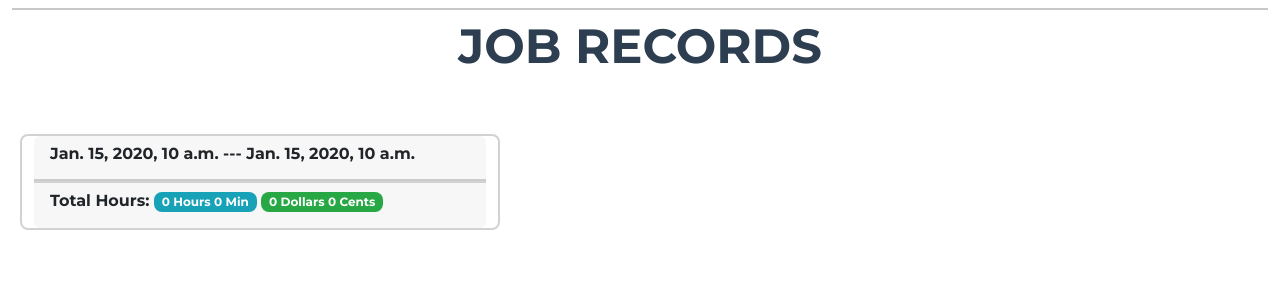
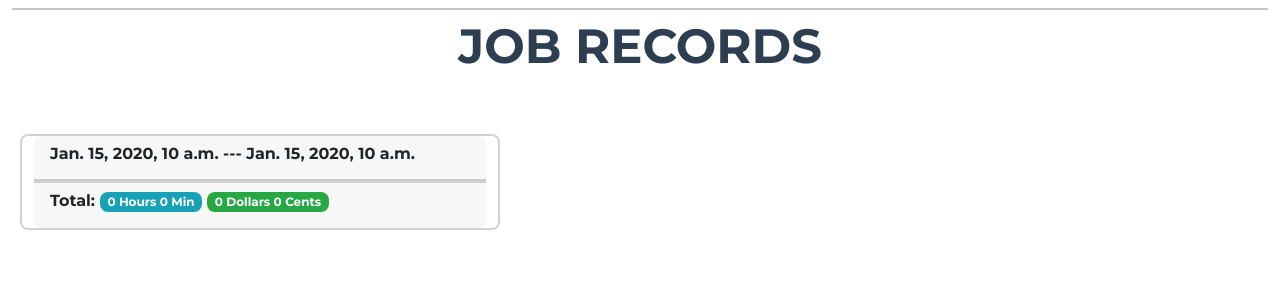
Before and after one commit to nick-rbzk/rbzk_pro, a Django app: page /jobs/ in a window 1280 px wide. Shown: the part 104-404 px from the top of the page. Run offline with Django 4.2, Linux system fonts and the light colour scheme; tables that the repository leaves empty hold one stand-in row (values such as "Sample post"); data that the repository does not hold is empty; parts of the project's set-up code (start-up, migrations or seed data) failed here and were passed over; some libraries are stand-ins or nearby versions.

Commit message:
Label updated

```diff
--- a/home/templates/jobs.html
+++ b/home/templates/jobs.html
@@ -117,7 +117,7 @@
                             {% endfor %}
                         </ul>
                         <div class="card-footer">
-                            <h6>Total Hours:
+                            <h6>Total:
                                 <span class="badge badge-info">
                                     {{ w.jobs_time|duration }}
                                 </span>
```
